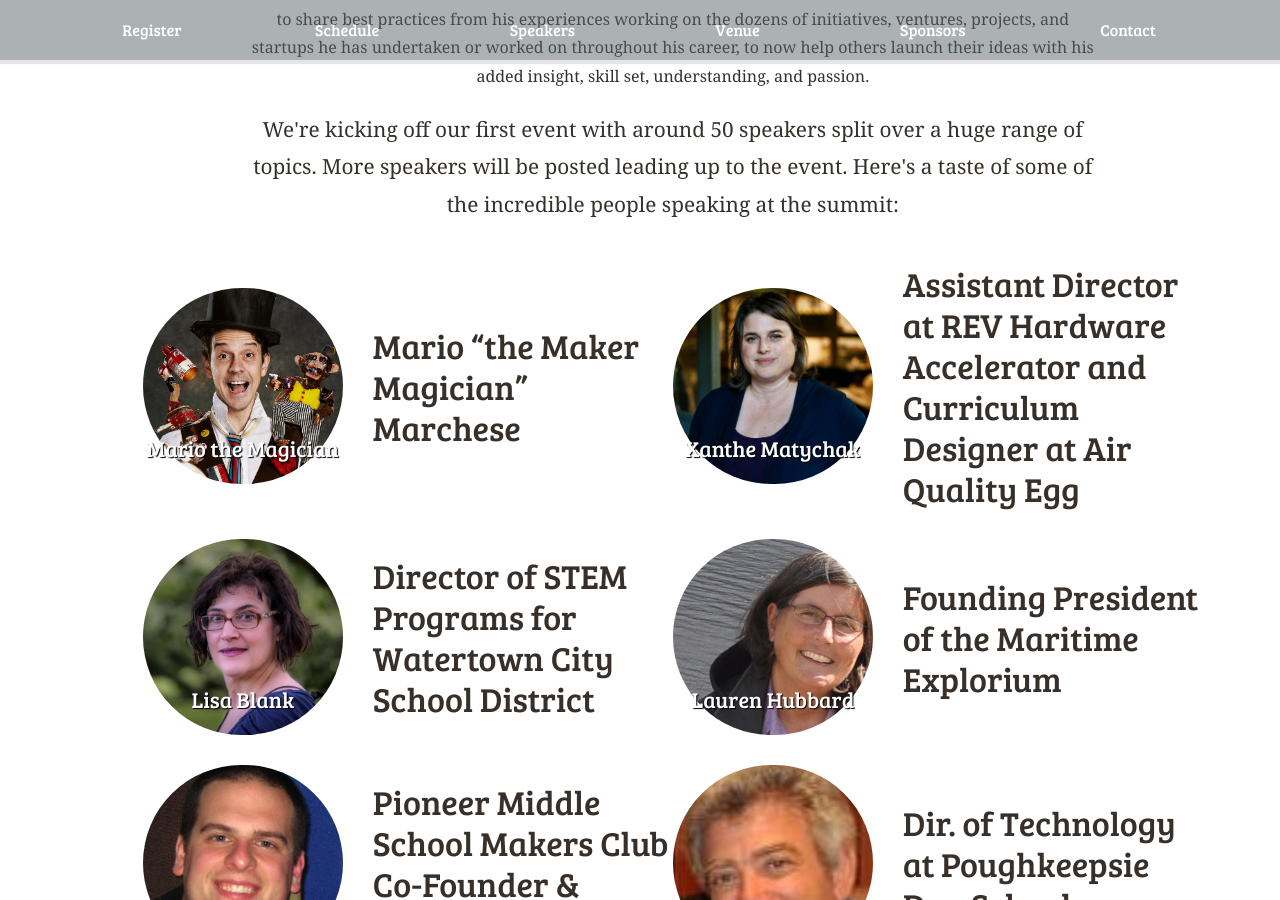
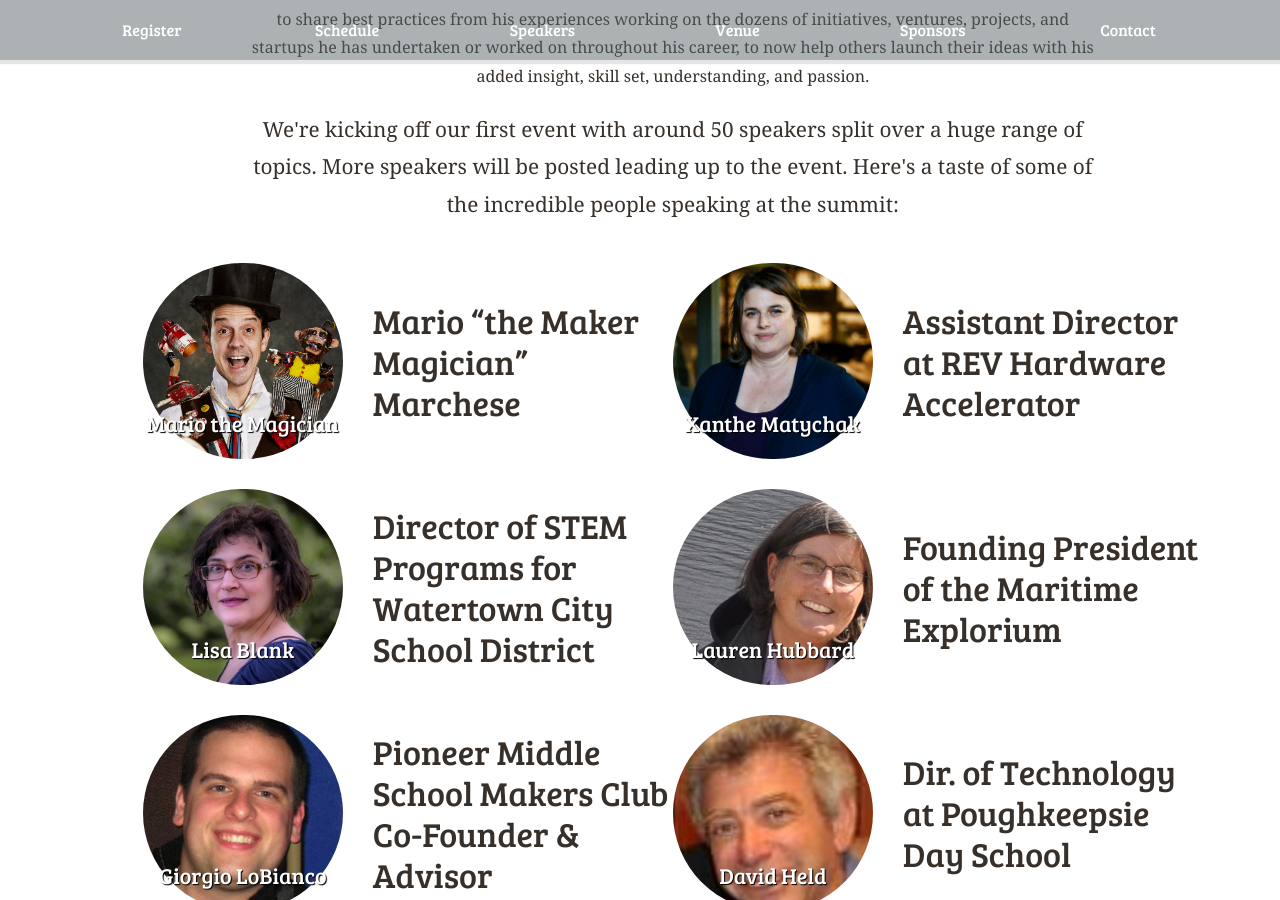
Before and after one commit to nysmakers/nysmakers.github.io, a Jekyll site: the page built from index.html, in a window 1280 px wide and 900 px high, scrolled down 4709 px. Built offline with Jekyll 4.4.1, drawn with Linux system fonts in a browser that asks for light colours; some web fonts are replaced; comment, search, counter and statistics services are not loaded.

Commit message:
Removed extra titles from Xanthe

```diff
--- a/index.html
+++ b/index.html
@@ -182,7 +182,7 @@ title: New York Maker Summit - March 24th, 2017 - Albany, NY
       </tr>
       <tr>
         <td><a href="https://twitter.com/xanthm" id="xanthe">Xanthe Matychak</a></td>
-        <td>Assistant Director at REV Hardware Accelerator and Curriculum Designer at Air Quality Egg</td>
+        <td>Assistant Director at REV Hardware Accelerator</td>
       </tr>
       <tr>
         <td><a href="https://twitter.com/ljblank" id="lisablank">Lisa Blank</a></td>
```
